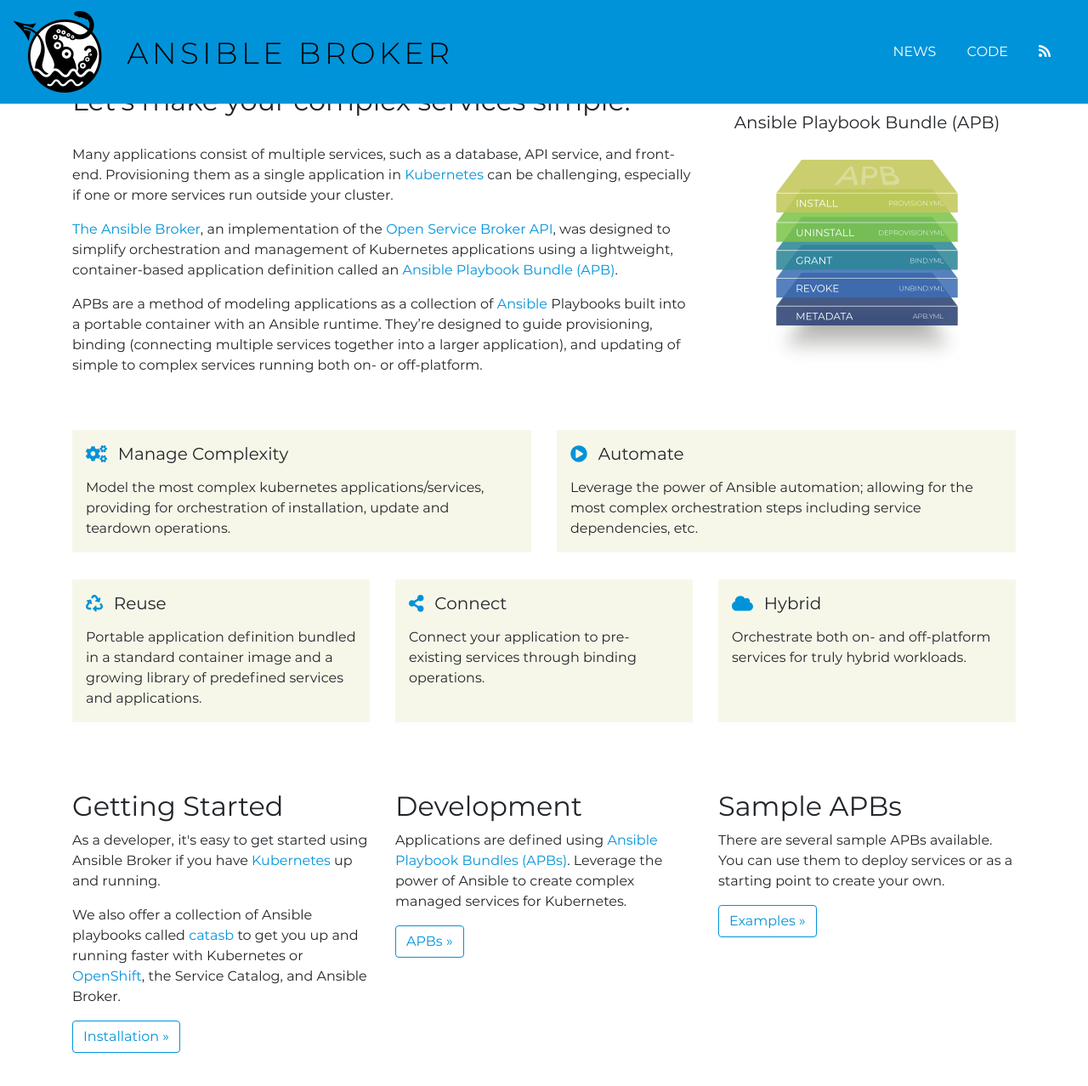
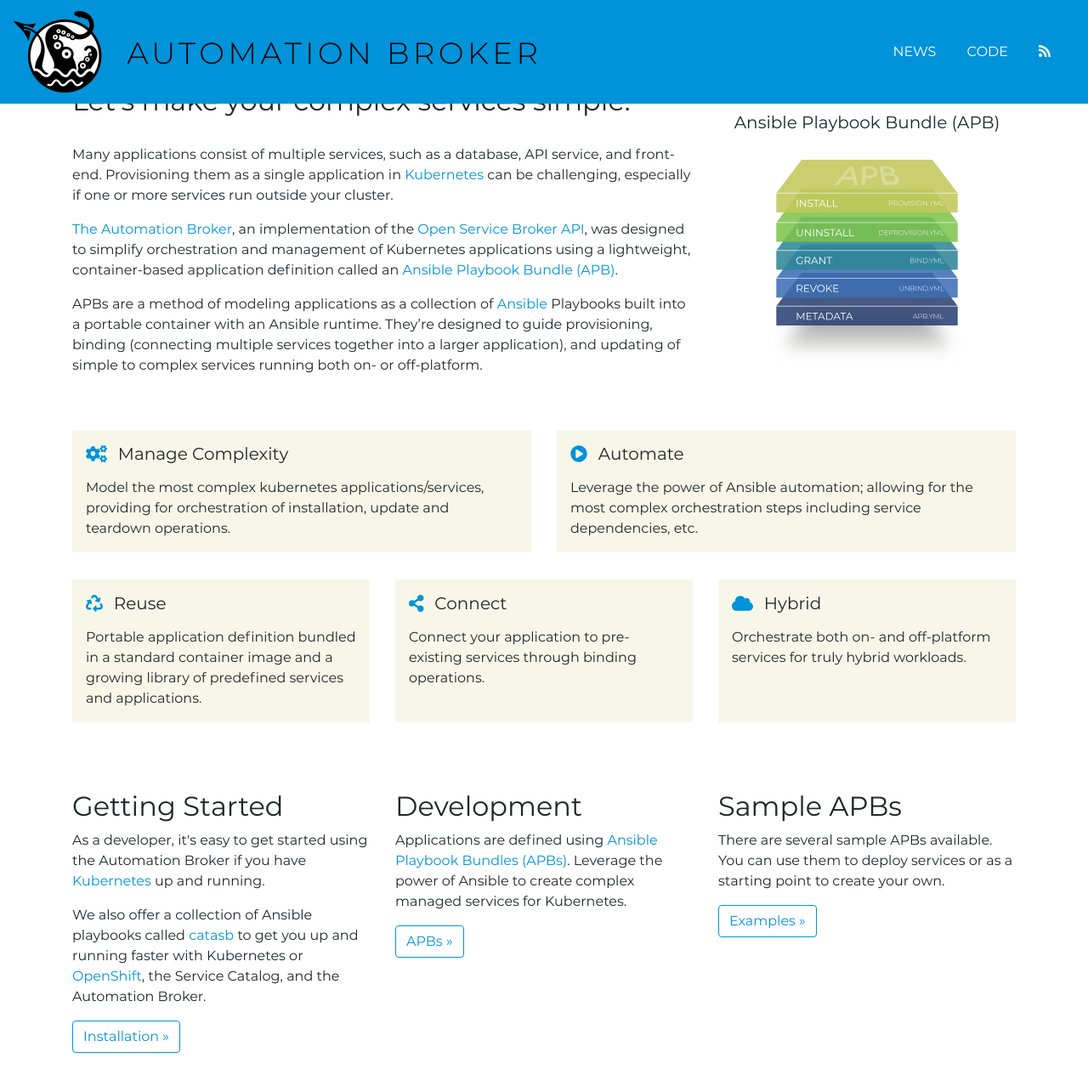
Before and after one commit to ansibleplaybookbundle/ansiblebroker.com, a Jekyll site: the page built from index.html, in a window 1280 px wide and 1400 px high, scrolled down 374 px. Shown: the top 1278 px of the window at 85% size. Built offline with Jekyll 4.4.1, drawn with Linux system fonts in a browser that asks for light colours; nearby versions of some CDN libraries.

Commit message:
Update product name and domain.

```diff
--- a/CNAME
+++ b/CNAME
@@ -1 +1 @@
-ansiblebroker.org
+automationbroker.io
--- a/_config.yml
+++ b/_config.yml
@@ -1,9 +1,9 @@
 # Site settings
-title: Ansible Broker
+title: Automation Broker
 description: >-
-  Welcome to Ansible Broker
+  The Automation Broker home
 #baseurl: ""
-url: "http://ansiblebroker.org"
+url: "http://automationbroker.io"
 
 # Build settings
 markdown: kramdown
@@ -17,7 +17,7 @@
 #Social
 repo: https://github.com/openshift/ansible-service-broker
 youtube: https://www.youtube.com/channel/UC04eOMIMiV06_RSZPb4OOBw/videos
-twitter: https://twitter.com/AnsibleBroker
+twitter: https://twitter.com/openshift
 trello: https://trello.com/b/50JhiC5v/ansible-service-broker
 blog: https://blog.openshift.com/category/technologies/service-catalog/
 email_list: https://www.redhat.com/mailman/listinfo/ansible-service-broker
--- a/_includes/navbar.html
+++ b/_includes/navbar.html
@@ -1,7 +1,7 @@
 <nav class="navbar navbar-expand-md fixed-top">
-    <a class="navbar-brand mr-auto d-none d-sm-block" href="{{site.url}}/{{ site.baseurl }}" aria-label="AnsibleBroker"><img src="{{ site.baseurl }}/assets/img/logo_horiz_black-text_white-bg.png" alt="ANSIBLE BROKER"></a>
-    <a class="navbar-brand mr-auto d-sm-none" href="{{site.url}}/{{ site.baseurl }}" aria-label="AnsibleBroker"><img src="{{ site.baseurl }}/assets/img/logo_horiz_black-text_white-bg.png" height="48" alt="ANSIBLE BROKER"></a>
-    <!--<a class="navbar-brand mr-auto d-sm-none" href="{{site.url}}/{{ site.baseurl }}" aria-label="AnsibleBroker"><img src="{{ site.baseurl }}/assets/img/logomark_white-bg.png"></a>-->
+    <a class="navbar-brand mr-auto d-none d-sm-block" href="{{site.url}}/{{ site.baseurl }}" aria-label="AutomationBrokerLarge"><img src="{{ site.baseurl }}/assets/img/logo_horiz_black-text_white-bg.png" alt="AUTOMATION BROKER LOGO"></a>
+    <a class="navbar-brand mr-auto d-sm-none" href="{{site.url}}/{{ site.baseurl }}" aria-label="AutomationBrokerSmall"><img src="{{ site.baseurl }}/assets/img/logomark_white-bg.png" height="96" alt="AUTOMATION BROKER LOGO small"></a>
+    <!--<a class="navbar-brand mr-auto d-sm-none" href="{{site.url}}/{{ site.baseurl }}" aria-label="AutomationBrokerLogoOnly"><img src="{{ site.baseurl }}/assets/img/logomark_white-bg.png"></a>-->
 
     <div class="collapse navbar-collapse justify-content-end" id="brokerNavbar">
         <ul class="navbar-nav">
--- a/index.html
+++ b/index.html
@@ -35,7 +35,7 @@
                     can be challenging, especially if one or more services run outside your cluster.
                 </p>
                 <p>
-                    <a href="https://github.com/openshift/ansible-service-broker" target="_blank">The Ansible Broker</a>, an implementation of the
+                    <a href="https://github.com/openshift/ansible-service-broker" target="_blank">The Automation Broker</a>, an implementation of the
                     <a href="https://www.openservicebrokerapi.org/" target="_blank">Open Service Broker API</a>,
                     was designed to simplify orchestration and management of Kubernetes applications using a lightweight,
                     container-based application definition called an
@@ -109,7 +109,7 @@
             <div class="col-md-4">
                 <h2>Getting Started</h2>
                 <p>
-                    As a developer, it's easy to get started using Ansible Broker if you have
+                    As a developer, it's easy to get started using the Automation Broker if you have
                     <a href="https://kubernetes.io/" target="_blank">Kubernetes</a> up and running.
                 </p>
                 <p>
@@ -117,7 +117,7 @@
                     <a href="https://github.com/fusor/catasb">catasb</a>
                     to get you up and running faster with Kubernetes or
                     <a href="https://www.openshift.org/index.html" target="_blank">OpenShift</a>,
-                    the Service Catalog, and Ansible Broker.
+                    the Service Catalog, and the Automation Broker.
                 </p>
                 <p>
                     <a class="btn btn-primary-inverse" role="button" target="_blank"
```
Also changed, not shown: _posts/2017-12-20-up-and-running.md (+2 -2 lines), _posts/2018-01-17-rocket-chat.md (+1 -1 lines), assets/img/logo_horiz_black-text.png (deleted), assets/img/logo_horiz_black-text.svg (deleted), assets/img/logo_horiz_black-text_white-bg.png, assets/img/logo_horiz_black-text_white-bg.svg, assets/img/logo_horiz_blue-text.png (deleted), assets/img/logo_squared_black-text.png (deleted), assets/img/logo_squared_blue-text.png (deleted), assets/img/logo_vert_black-text.png (deleted), assets/img/logo_vert_blue-text.png (deleted).
